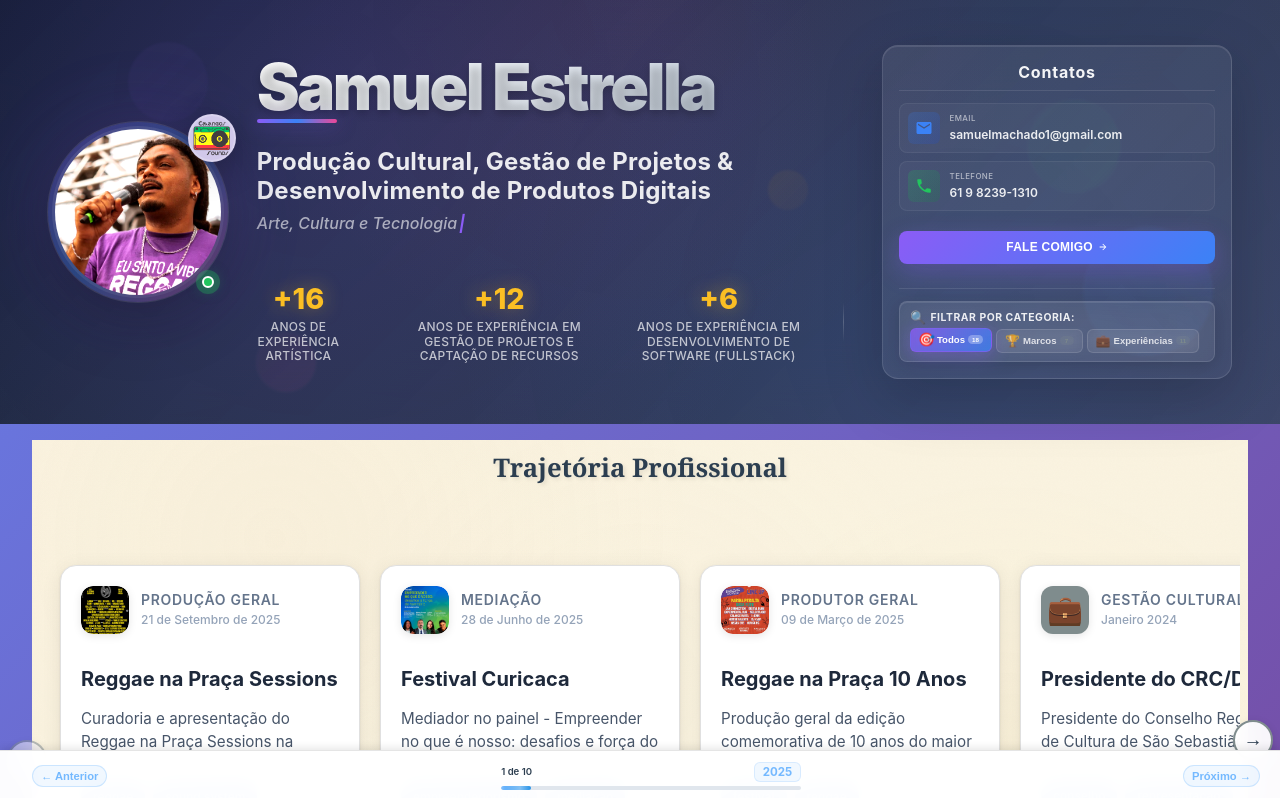
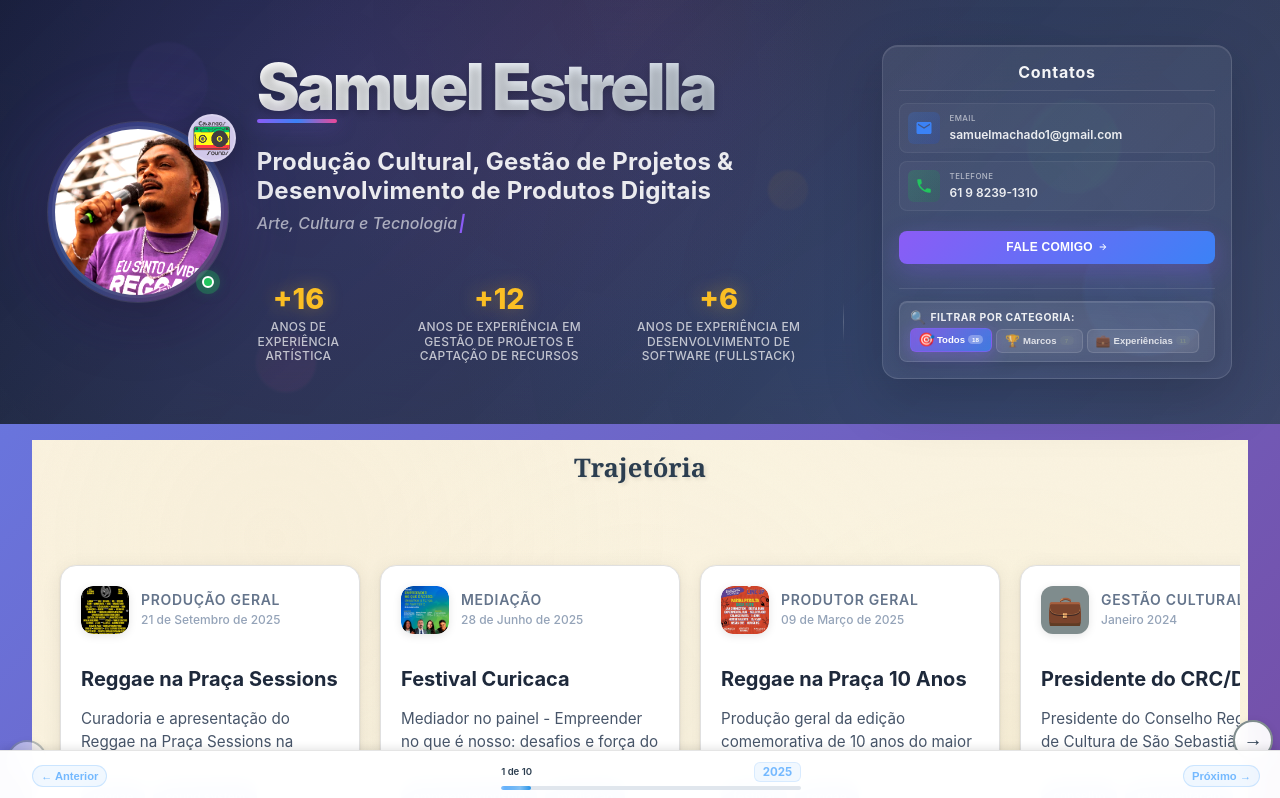
Before and after one commit to samuelmachado1/portifolioCultural, a React (Vite) app: page / in a window 1280 px wide. Shown: the top 798 px of the page. Built offline with nearby package versions, Linux system fonts and the light colour scheme.

Commit message:
update title

```diff
--- a/src/components/Board/Board.tsx
+++ b/src/components/Board/Board.tsx
@@ -139,7 +139,7 @@ export const Board: React.FC<BoardProps> = ({
 
       {/* Título da seção */}
       <div className="timeline-header">
-        <h2 className="timeline-title">Trajetória Profissional</h2>
+        <h2 className="timeline-title">Trajetória</h2>
         {/* <p className="timeline-subtitle">Navegue pela linha do tempo para conhecer a jornada de Samuel Estrella</p> */}
       </div>
 
```
